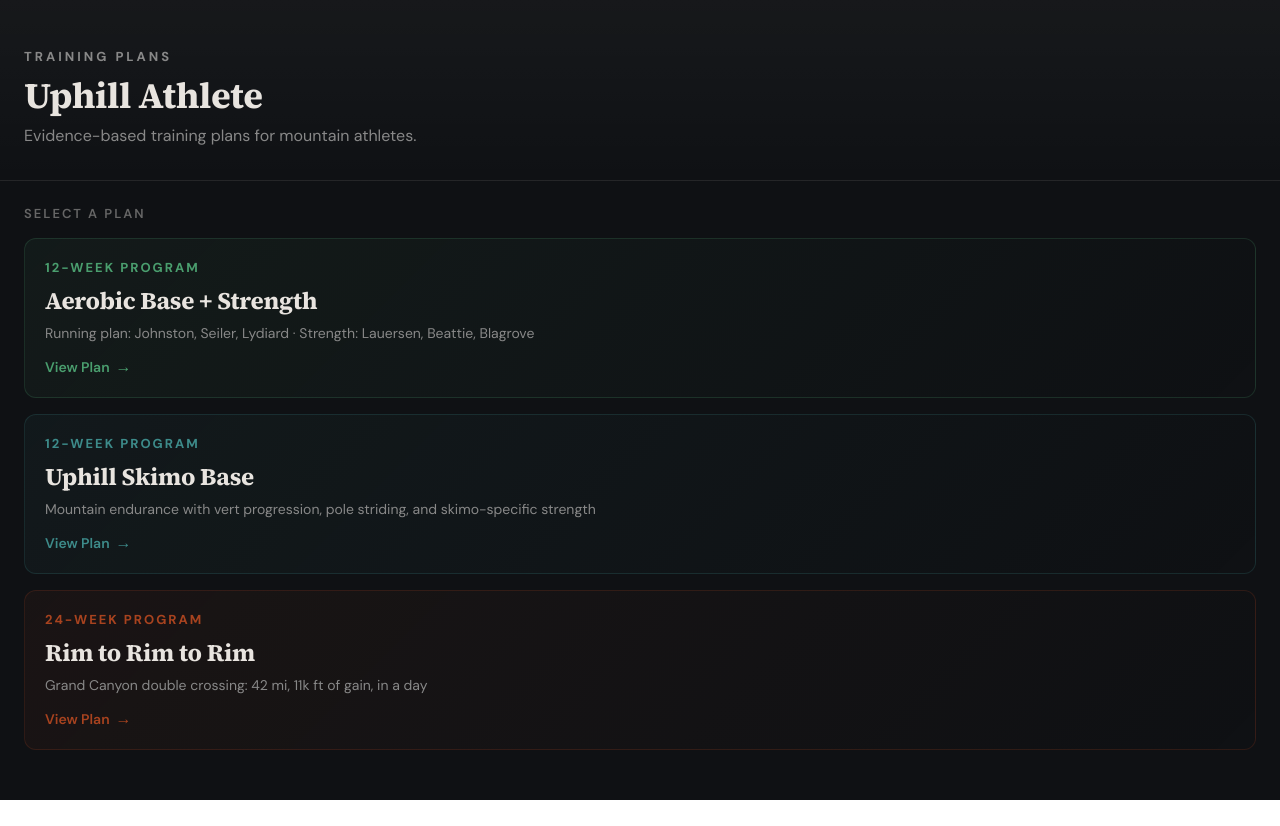
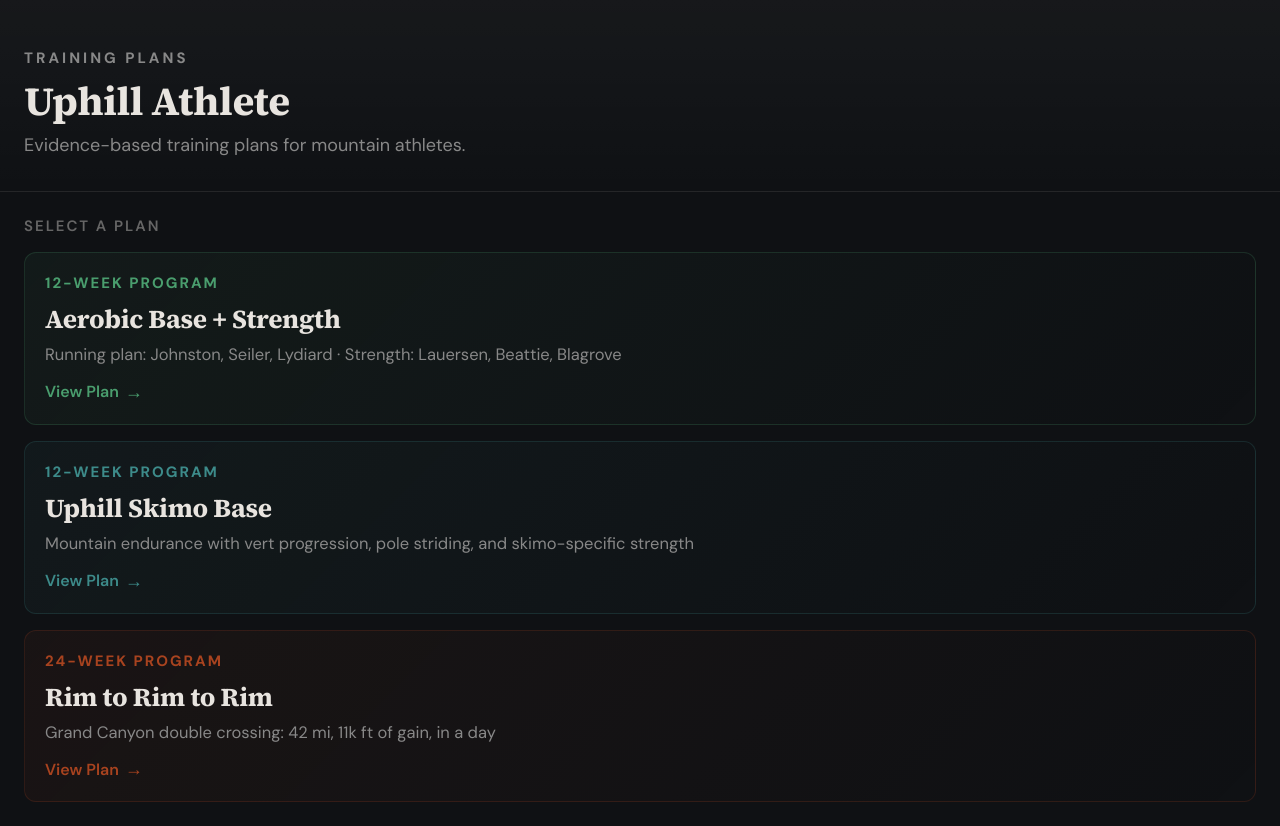
Before and after one commit to tshrestha/uphillathlete, a React (Vite) app: page / in a window 1280 px wide. Before the commit the page ends 800 px from the top, so only its background shows below. Built offline with nearby package versions, Linux system fonts and the light colour scheme.

Commit message:
bump up font size

```diff
--- a/src/styles/fontSizes.js
+++ b/src/styles/fontSizes.js
@@ -1,14 +1,14 @@
-export const FS_9 = "clamp(0.6875rem, 2.9vw, 0.75rem)";
-export const FS_10 = "clamp(0.75rem, 3.2vw, 0.8125rem)";
-export const FS_11 = "clamp(0.75rem, 3.3vw, 0.8125rem)";
-export const FS_11_5 = "clamp(0.78125rem, 3.4vw, 0.84375rem)";
-export const FS_12 = "clamp(0.8125rem, 3.6vw, 0.875rem)";
-export const FS_12_5 = "clamp(0.84375rem, 3.6vw, 0.875rem)";
-export const FS_13 = "clamp(0.875rem, 3.8vw, 0.9375rem)";
-export const FS_14 = "clamp(0.875rem, 4vw, 1rem)";
-export const FS_15 = "clamp(0.9375rem, 4.3vw, 1.0625rem)";
-export const FS_20 = "clamp(1.25rem, 5.5vw, 1.5rem)";
-export const FS_22 = "clamp(1.375rem, 6vw, 1.75rem)";
-export const FS_25 = "clamp(1.5rem, 6.8vw, 1.875rem)";
-export const FS_26 = "clamp(1.5rem, 7vw, 2rem)";
-export const FS_28 = "clamp(1.625rem, 7.5vw, 2.25rem)";
+export const FS_9 = "clamp(0.8125rem, 3.5vw, 0.875rem)";
+export const FS_10 = "clamp(0.875rem, 3.8vw, 0.9375rem)";
+export const FS_11 = "clamp(0.875rem, 3.8vw, 0.9375rem)";
+export const FS_11_5 = "clamp(0.90625rem, 4vw, 0.96875rem)";
+export const FS_12 = "clamp(0.9375rem, 4.2vw, 1rem)";
+export const FS_12_5 = "clamp(0.96875rem, 4.3vw, 1.03125rem)";
+export const FS_13 = "clamp(1rem, 4.5vw, 1.0625rem)";
+export const FS_14 = "clamp(1.0625rem, 4.8vw, 1.125rem)";
+export const FS_15 = "clamp(1.125rem, 5vw, 1.1875rem)";
+export const FS_20 = "clamp(1.375rem, 6vw, 1.625rem)";
+export const FS_22 = "clamp(1.5rem, 6.5vw, 1.875rem)";
+export const FS_25 = "clamp(1.625rem, 7.2vw, 2rem)";
+export const FS_26 = "clamp(1.75rem, 7.5vw, 2.125rem)";
+export const FS_28 = "clamp(1.875rem, 8vw, 2.5rem)";
```
